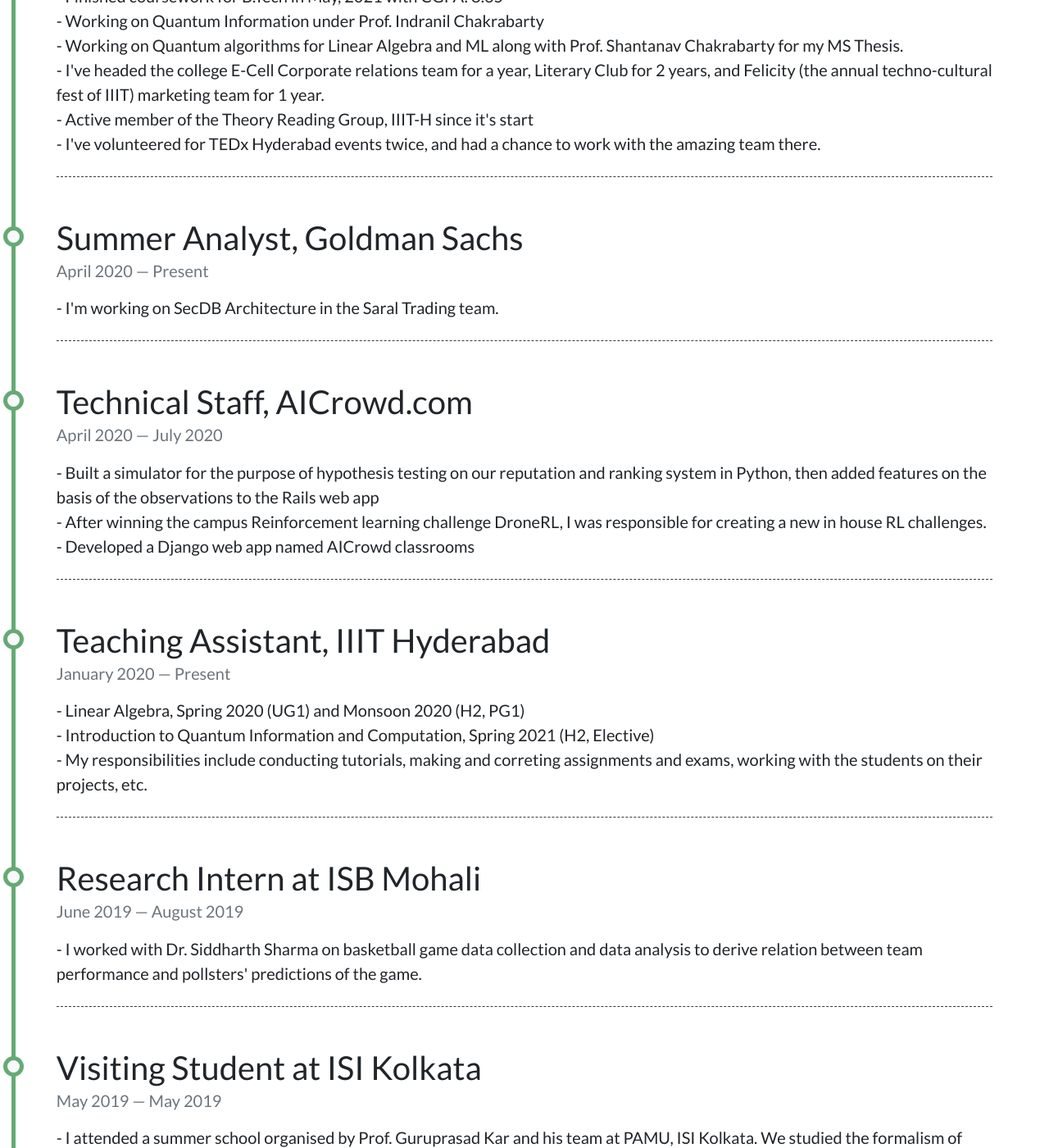
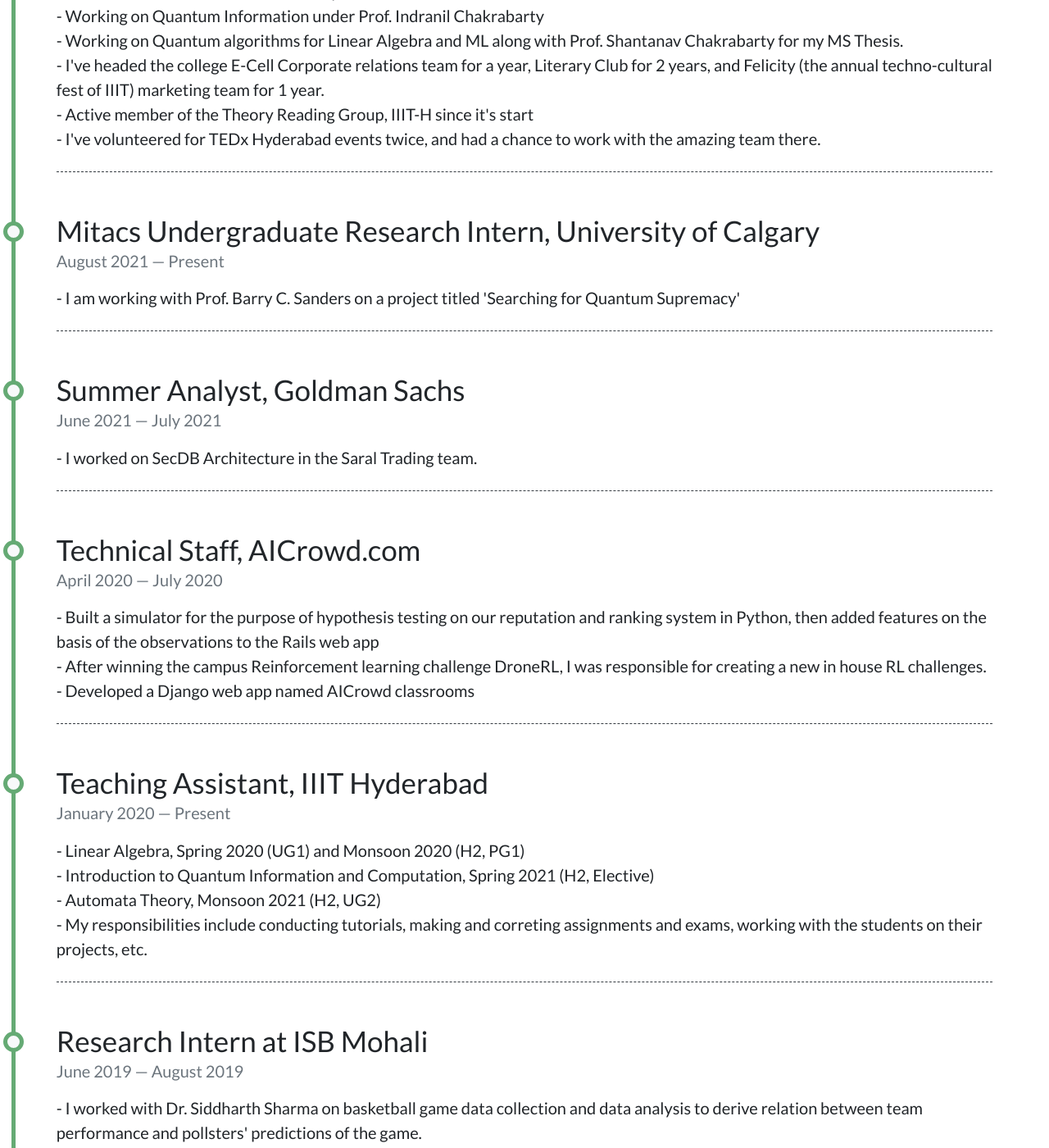
Before and after one commit to TheCharmingSociopath/TheCharmingSociopath.github.io, a Jekyll site: the page built from pages/timeline.md, in a window 1280 px wide and 1400 px high, scrolled down 338 px. Shown: the whole window at 82% size. Built offline with Jekyll 4.4.1, drawn with Linux system fonts in a browser that asks for light colours; nearby versions of some CDN libraries.

Commit message:
Update Timeline

```diff
--- a/_data/timeline.yml
+++ b/_data/timeline.yml
@@ -9,11 +9,17 @@
     - "Active member of the Theory Reading Group, IIIT-H since it's start"
     - "I've volunteered for TEDx Hyderabad events twice, and had a chance to work with the amazing team there."
 
-- title: Summer Analyst, Goldman Sachs
-  from: April 2020
+- title: Mitacs Undergraduate Research Intern, University of Calgary
+  from: August 2021
   to: Present
   description:
-    - I'm working on SecDB Architecture in the Saral Trading team.
+    - I am working with Prof. Barry C. Sanders on a project titled 'Searching for Quantum Supremacy'
+
+- title: Summer Analyst, Goldman Sachs
+  from: June 2021
+  to: July 2021
+  description:
+    - I worked on SecDB Architecture in the Saral Trading team.
 
 - title: Technical Staff, AICrowd.com
   from: April 2020
@@ -29,6 +35,7 @@
   description:
     - Linear Algebra, Spring 2020 (UG1) and Monsoon 2020 (H2, PG1)
     - Introduction to Quantum Information and Computation, Spring 2021 (H2, Elective)
+    - Automata Theory, Monsoon 2021 (H2, UG2)
     - My responsibilities include conducting tutorials, making and correting assignments and exams, working with the students on their projects, etc.
 
 - title: Research Intern at ISB Mohali
--- a/_includes/timeline/timeline.html
+++ b/_includes/timeline/timeline.html
@@ -3,7 +3,7 @@
     {% for item in site.data.timeline %}
       <div class="timeline-item">
         <div class="content">
-          <h2>{{ item.title }}</h2>
+          <h3>{{ item.title }}</h3>
           <h6 class="date">{{ item.from }} — {{ item.to }}</h6>
             {% for desc in item.description %}
             - {{ desc }} <br/>
```
Also changed, not shown: _drafts/awesome-tools.md (+1 -1 lines).
